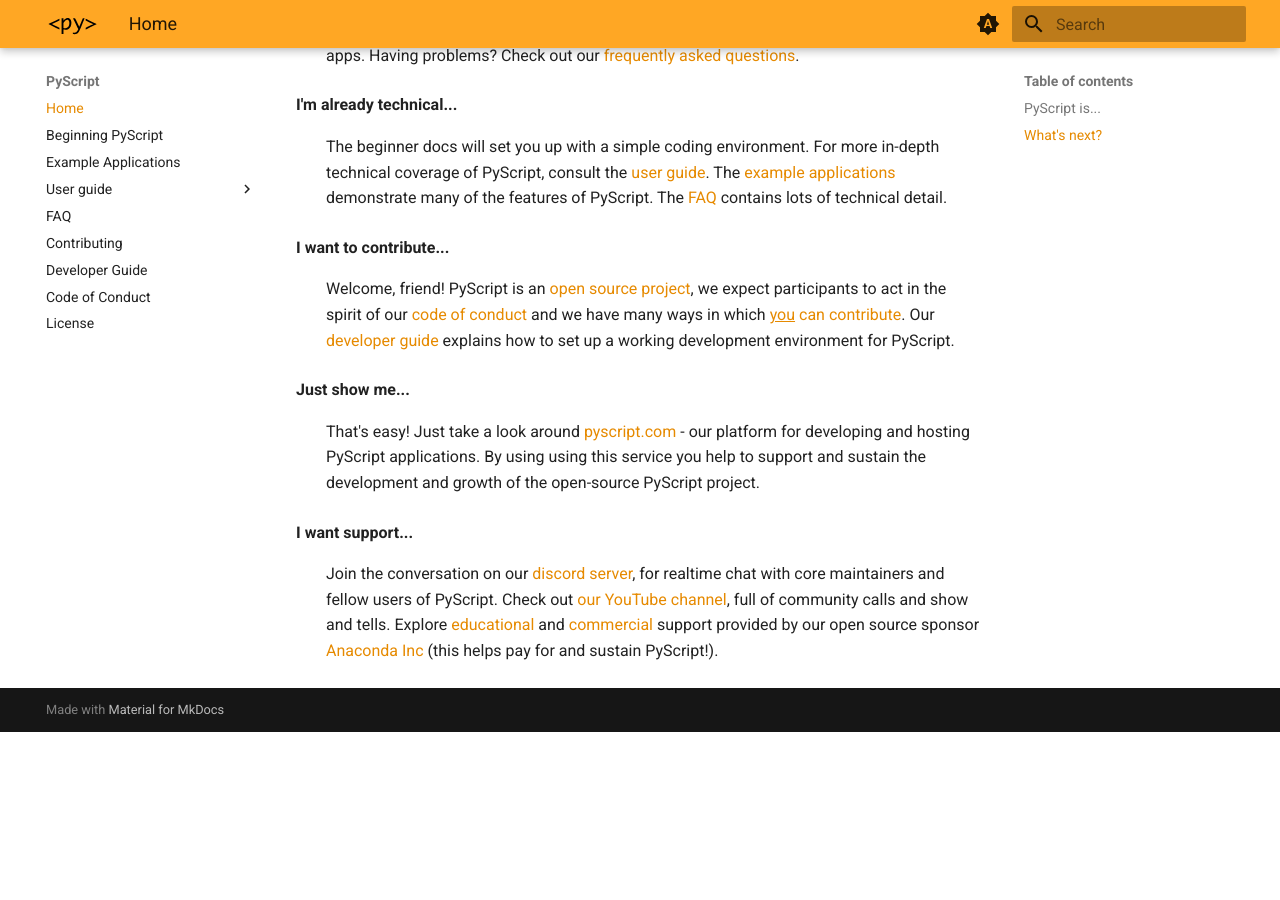
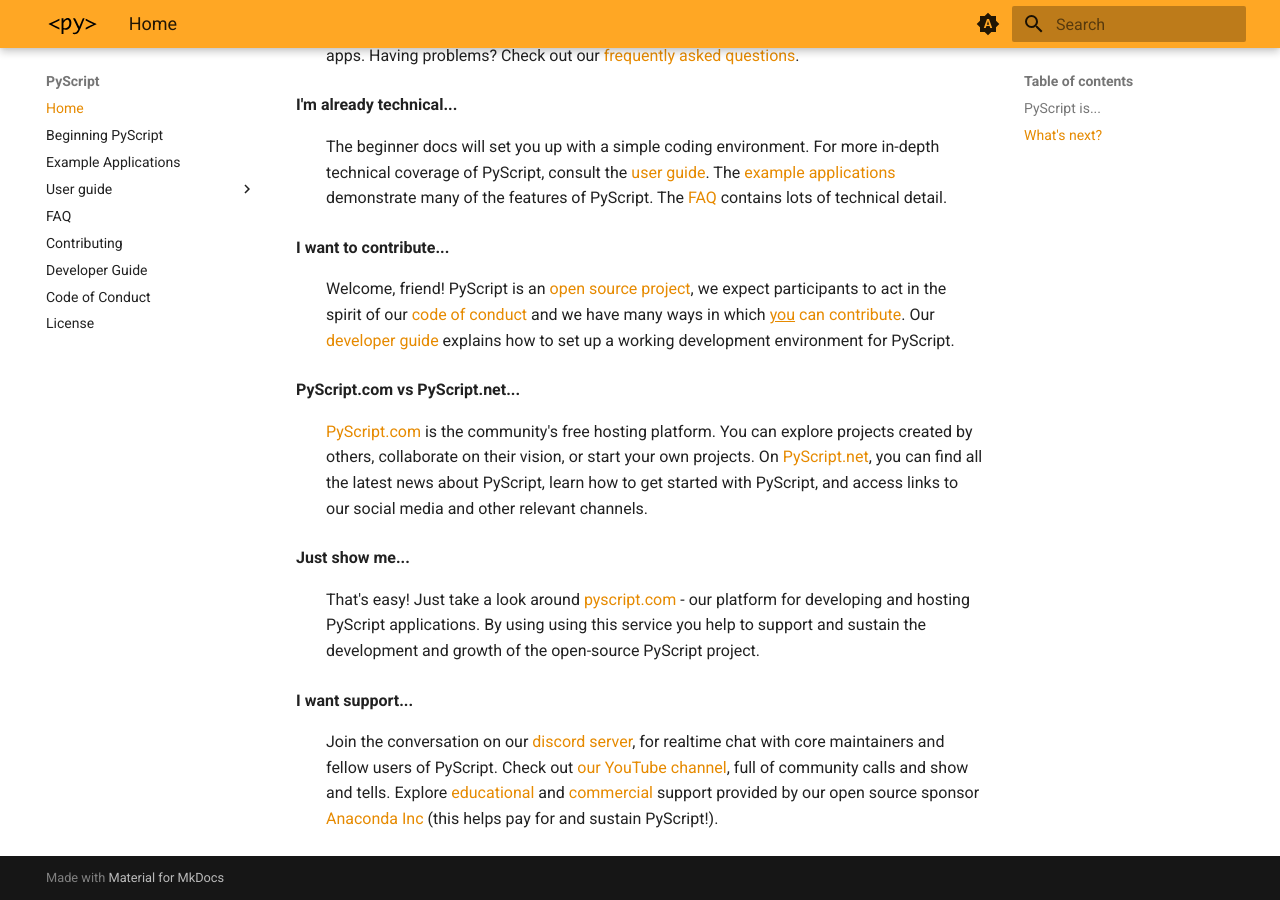
Before and after one commit to pyscript/docs, an MkDocs documentation site: the page built from docs/index.md, in a window 1280 px wide and 900 px high, scrolled down 964 px. Built offline with MkDocs 1.6.1 and Material for MkDocs 9.7.7, drawn with Linux system fonts in a browser that asks for light colours; the version menu is left out; before the commit the page ends 1696 px from its top, so only the background shows below that.

Commit message:
Update index.md
Created a new "PyScript.com vs PyScript.net" section under the "What's next" subheading to help users immediately answer the question of the difference between the two websites.

```diff
--- a/docs/index.md
+++ b/docs/index.md
@@ -44,6 +44,13 @@
     Our <a href="developers/">developer guide</a> explains how to set
     up a working development environment for PyScript.</p>
   </dd>
+  <dt><strong>PyScript.com vs PyScript.net...</strong></dt>
+  <dd>
+    <p><a href="https://pyscript.com/" target="_blank">PyScript.com</a> is the community's free hosting platform. You can explore projects
+    created by others, collaborate on their vision, or start your own projects. On <a href="https://pyscript.net/" target="_blank">PyScript.net</a>,
+    you can find all the latest news about PyScript, learn how to get started with PyScript, and
+      access links to our social media and other relevant channels.</p>
+  </dd>
   <dt><strong>Just show me...</strong></dt>
   <dd>That's easy! Just take a look around
   <a href="https://pyscript.com/" target="_blank">pyscript.com</a> - our
```
